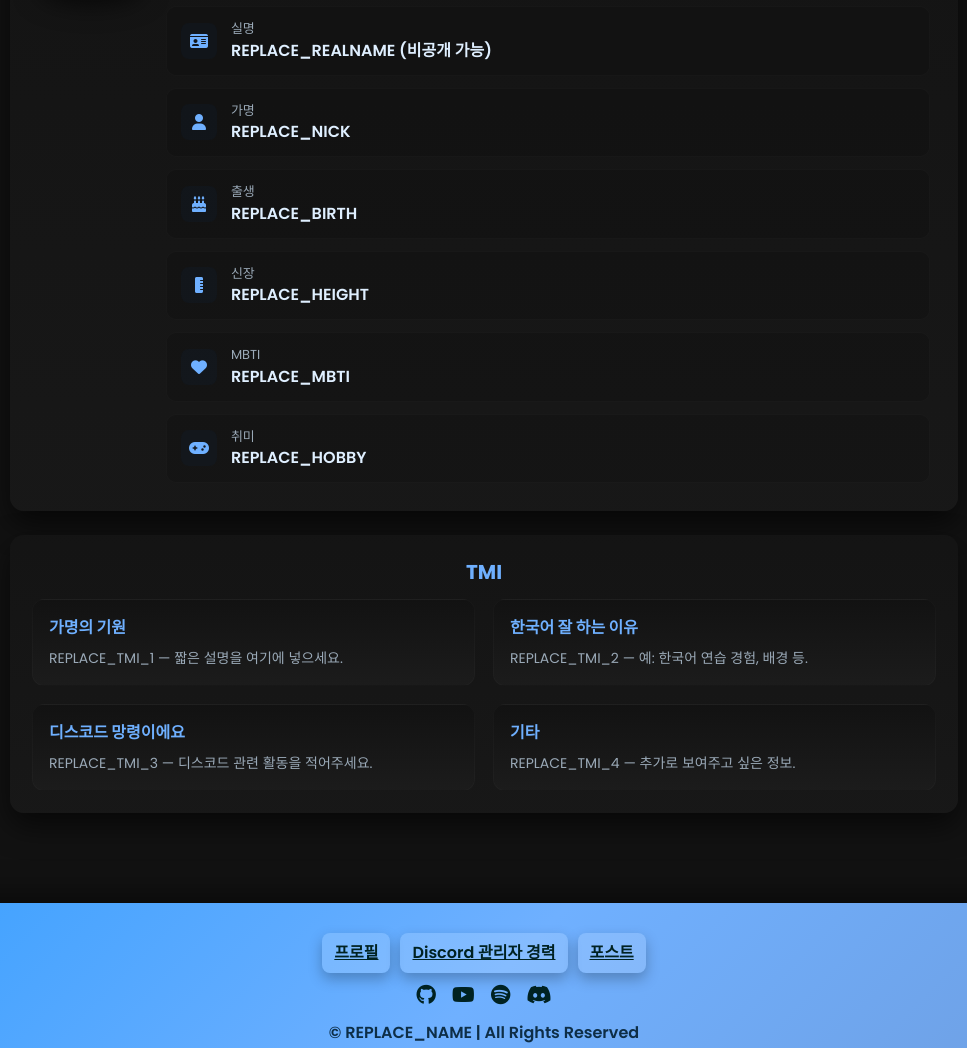
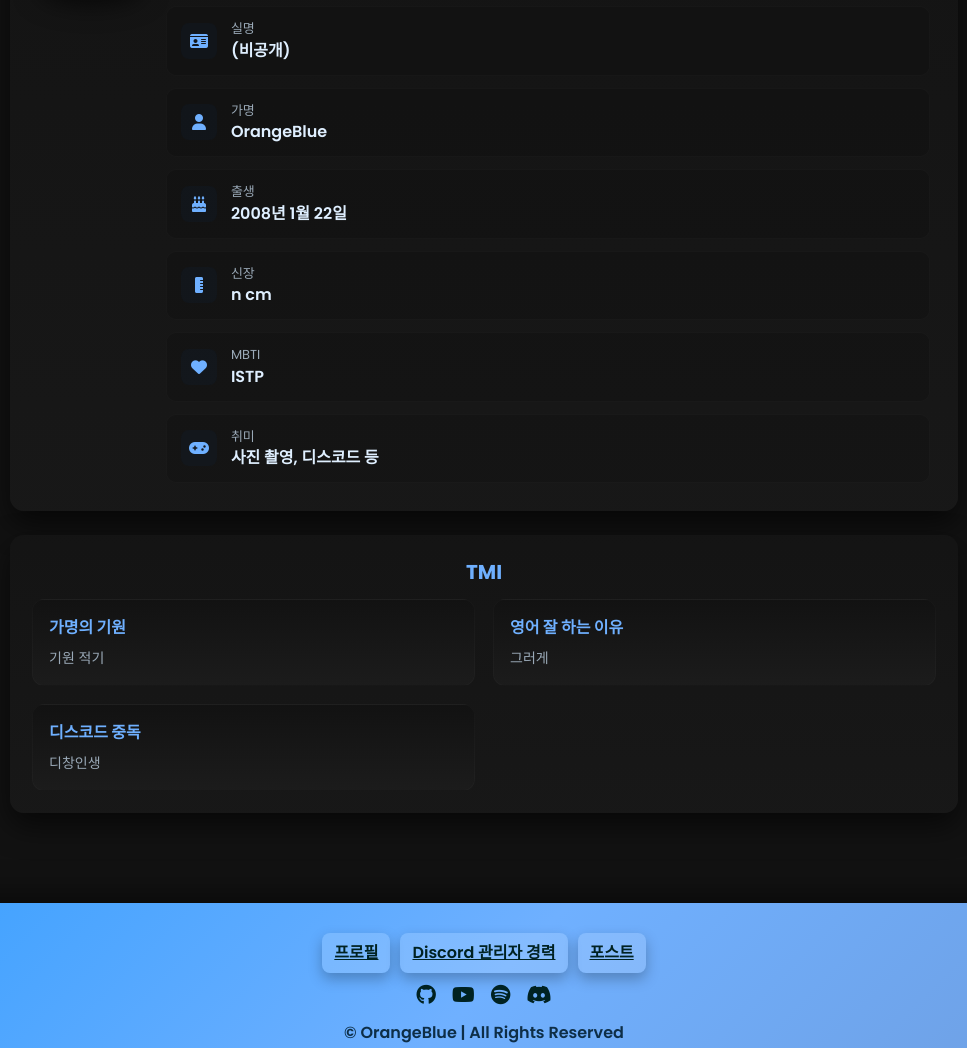
Before and after one commit to OrangeBlue2336/orangeblue2336.github.io, a plain HTML site: page index.html in a window 1280 px wide. Shown: the part 530-1578 px from the top of the page, without its empty margins (156-1123 px from the left). Drawn offline with Linux system fonts and the light colour scheme.

Commit message:
Update index.html
REPLACE 란 테스트 변경

```diff
--- a/index.html
+++ b/index.html
@@ -3,7 +3,7 @@
 <head>
   <meta charset="utf-8" />
   <meta name="viewport" content="width=device-width,initial-scale=1" />
-  <title>프로필 — REPLACE_NAME</title>
+  <title>프로필 — OrangeBlue</title>
 
   <!-- 폰트 + 아이콘 -->
   <link href="https://fonts.googleapis.com/css2?family=Poppins:wght@400;600;700&family=Noto+Sans+KR:wght@400;700&display=swap" rel="stylesheet">
@@ -17,7 +17,7 @@
   <main class="container">
     <!-- Hero -->
     <section class="hero card">
-      <h1 class="title">REPLACE_NAME</h1>
+      <h1 class="title">OrangeBlue</h1>
       <p class="subtitle">다채로운 경험과 Discord를 통한 소통을 즐기는 열정적인 청소년</p>
 
       <div class="socials" style="margin-top:14px">
@@ -47,32 +47,32 @@
         <div class="info-list">
           <div class="info-item">
             <div class="i"><i class="fa fa-id-card"></i></div>
-            <div class="meta"><div class="label">실명</div><div class="value">REPLACE_REALNAME (비공개 가능)</div></div>
+            <div class="meta"><div class="label">실명</div><div class="value">(비공개)</div></div>
           </div>
 
           <div class="info-item">
             <div class="i"><i class="fa fa-user"></i></div>
-            <div class="meta"><div class="label">가명</div><div class="value">REPLACE_NICK</div></div>
+            <div class="meta"><div class="label">가명</div><div class="value">OrangeBlue</div></div>
           </div>
 
           <div class="info-item">
             <div class="i"><i class="fa fa-birthday-cake"></i></div>
-            <div class="meta"><div class="label">출생</div><div class="value">REPLACE_BIRTH</div></div>
+            <div class="meta"><div class="label">출생</div><div class="value">2008년 1월 22일</div></div>
           </div>
 
           <div class="info-item">
             <div class="i"><i class="fa fa-ruler-vertical"></i></div>
-            <div class="meta"><div class="label">신장</div><div class="value">REPLACE_HEIGHT</div></div>
+            <div class="meta"><div class="label">신장</div><div class="value">n cm</div></div>
           </div>
 
           <div class="info-item">
             <div class="i"><i class="fa fa-heart"></i></div>
-            <div class="meta"><div class="label">MBTI</div><div class="value">REPLACE_MBTI</div></div>
+            <div class="meta"><div class="label">MBTI</div><div class="value">ISTP</div></div>
           </div>
 
           <div class="info-item">
             <div class="i"><i class="fa fa-gamepad"></i></div>
-            <div class="meta"><div class="label">취미</div><div class="value">REPLACE_HOBBY</div></div>
+            <div class="meta"><div class="label">취미</div><div class="value">사진 촬영, 디스코드 등</div></div>
           </div>
         </div>
       </div>
@@ -85,22 +85,17 @@
       <div class="tmi-grid">
         <div class="tmi-card">
           <h4>가명의 기원</h4>
-          <p>REPLACE_TMI_1 — 짧은 설명을 여기에 넣으세요.</p>
+          <p>기원 적기</p>
         </div>
 
         <div class="tmi-card">
-          <h4>한국어 잘 하는 이유</h4>
-          <p>REPLACE_TMI_2 — 예: 한국어 연습 경험, 배경 등.</p>
+          <h4>영어 잘 하는 이유</h4>
+          <p>그러게</p>
         </div>
 
         <div class="tmi-card">
-          <h4>디스코드 망령이에요</h4>
-          <p>REPLACE_TMI_3 — 디스코드 관련 활동을 적어주세요.</p>
-        </div>
-
-        <div class="tmi-card">
-          <h4>기타</h4>
-          <p>REPLACE_TMI_4 — 추가로 보여주고 싶은 정보.</p>
+          <h4>디스코드 중독</h4>
+          <p>디창인생</p>
         </div>
       </div>
     </section>
@@ -123,7 +118,7 @@
       </div>
 
       <div style="margin-top:12px;color:rgba(3,32,51,0.9);font-weight:600">
-        © REPLACE_NAME | All Rights Reserved
+        © OrangeBlue | All Rights Reserved
       </div>
     </div>
   </footer>
```
